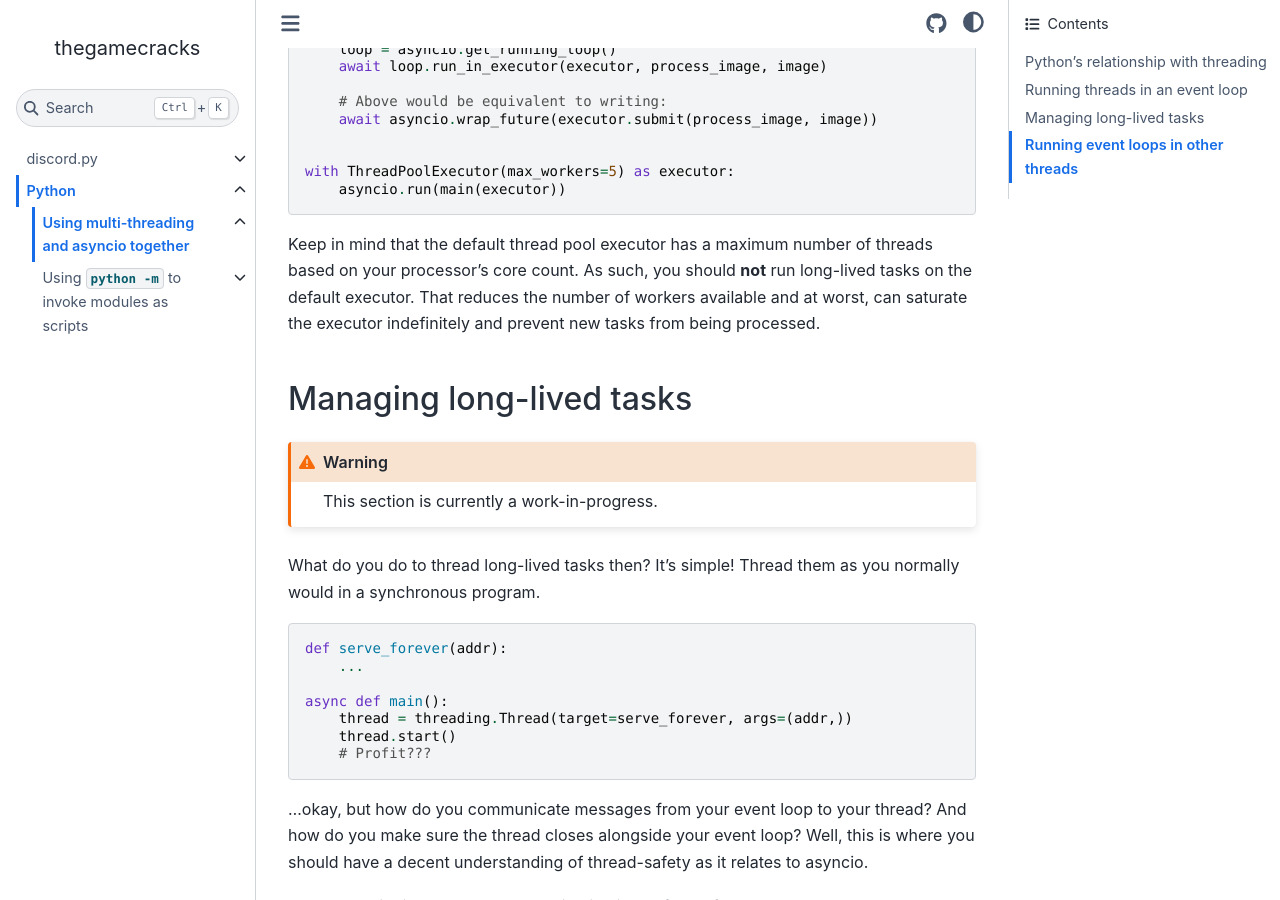
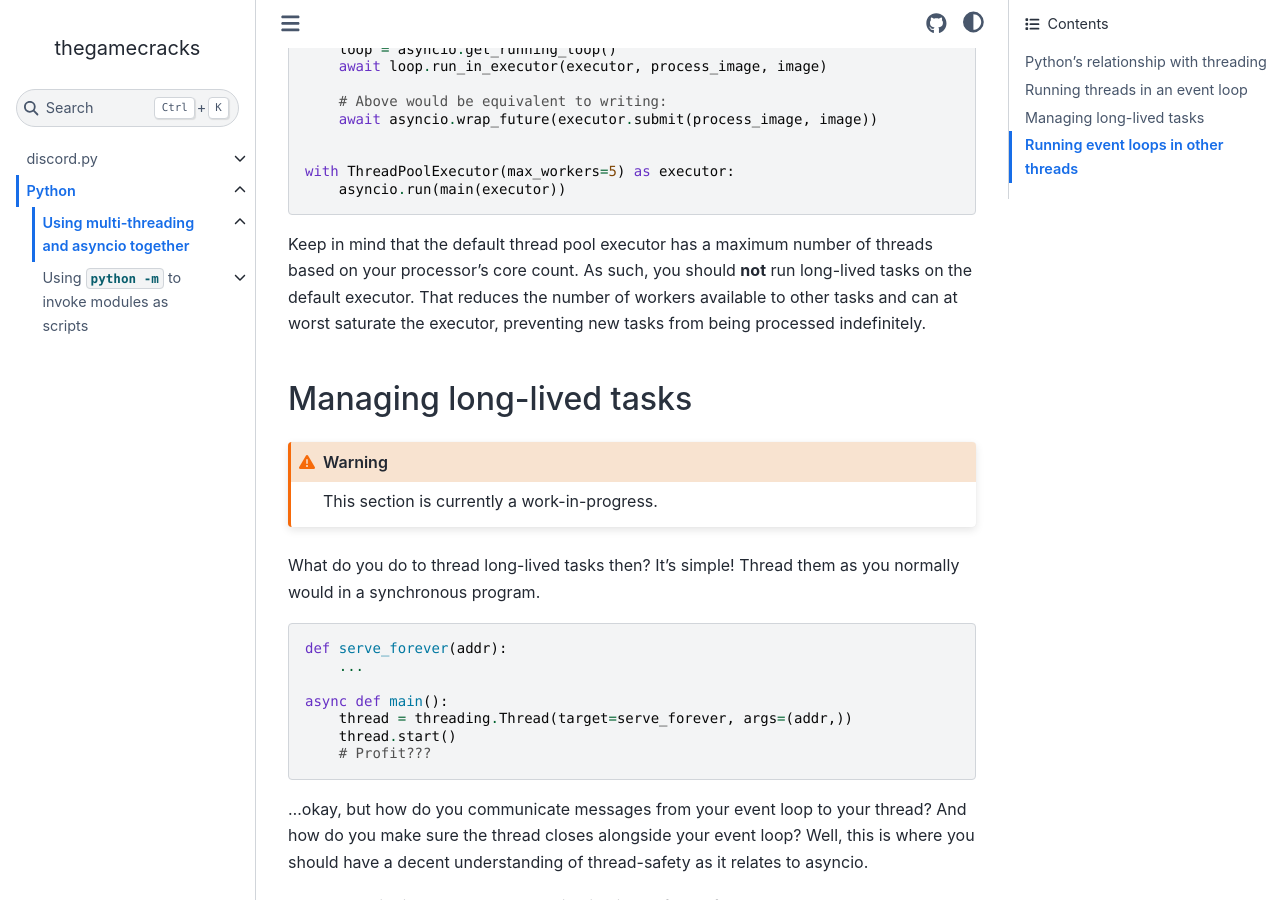
Before and after one commit to thegamecracks/thegamecracks.github.io, a Sphinx documentation site: the page built from docs/python/asyncio_threading.rst, in a window 1280 px wide and 900 px high, scrolled down 3491 px. Built offline with Sphinx 7.4.7 and the Sphinx Book theme 1.1.4, drawn with Linux system fonts in a browser that asks for light colours.

Commit message:
refactor: reword executor saturation

```diff
--- a/docs/python/asyncio_threading.rst
+++ b/docs/python/asyncio_threading.rst
@@ -203,8 +203,8 @@
 Keep in mind that the default thread pool executor has a maximum number
 of threads based on your processor's core count. As such, you should **not**
 run long-lived tasks on the default executor. That reduces the number of
-workers available and at worst, can saturate the executor indefinitely
-and prevent new tasks from being processed.
+workers available to other tasks and can at worst saturate the executor,
+preventing new tasks from being processed indefinitely.
 
 Managing long-lived tasks
 -------------------------
```
